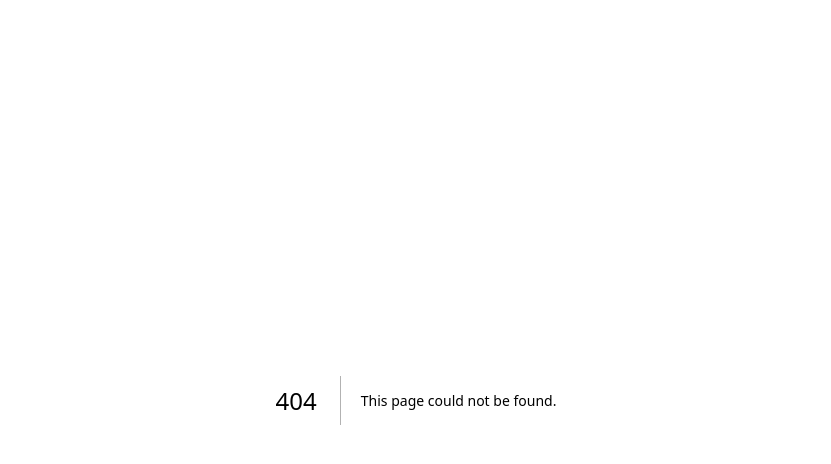
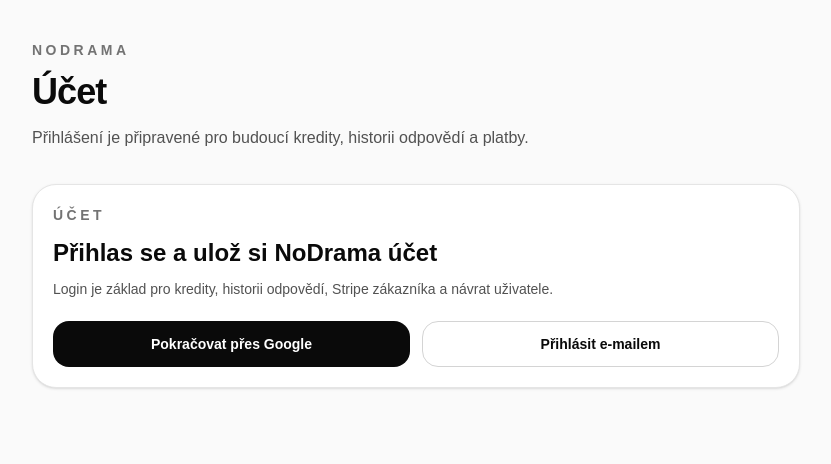
Before and after one commit to nulleimy/NoDrama, a Next.js app: page /account in a window 1280 px wide. Before the commit this address had no page. Shown: the top 464 px of the page, without its empty margins (224-1055 px from the left). Built offline with nearby package versions, Linux system fonts and the light colour scheme; no server answers.

Commit message:
feat(auth): add authentication foundation

```diff
--- /dev/null
+++ b/app/account/page.tsx
@@ -0,0 +1,21 @@
+import { AuthButtons } from "@/components/AuthButtons";
+
+export default function AccountPage() {
+  return (
+    <main className="min-h-screen bg-neutral-50 px-5 py-10 text-neutral-950">
+      <div className="mx-auto max-w-3xl">
+        <p className="text-sm font-bold uppercase tracking-[0.25em] text-neutral-500">
+          NoDrama
+        </p>
+        <h1 className="mt-3 text-4xl font-black tracking-tight">Účet</h1>
+        <p className="mt-3 max-w-2xl text-base leading-7 text-neutral-600">
+          Přihlášení je připravené pro budoucí kredity, historii odpovědí a platby.
+        </p>
+
+        <div className="mt-8">
+          <AuthButtons />
+        </div>
+      </div>
+    </main>
+  );
+}
--- /dev/null
+++ b/app/api/auth/[...nextauth]/route.ts
@@ -0,0 +1,6 @@
+import NextAuth from "next-auth";
+import { authOptions } from "@/lib/auth/authOptions";
+
+const handler = NextAuth(authOptions);
+
+export { handler as GET, handler as POST };
--- a/app/layout.tsx
+++ b/app/layout.tsx
@@ -1,4 +1,5 @@
 import type { Metadata } from "next";
+import { AuthProvider } from "@/components/AuthProvider";
 import { Geist, Geist_Mono } from "next/font/google";
 import "./globals.css";
 
@@ -27,7 +28,7 @@
       lang="en"
       className={`${geistSans.variable} ${geistMono.variable} h-full antialiased`}
     >
-      <body className="min-h-full flex flex-col">{children}</body>
+      <body className="min-h-full flex flex-col"><AuthProvider>{children}</AuthProvider></body>
     </html>
   );
 }
--- /dev/null
+++ b/components/AuthButtons.tsx
@@ -0,0 +1,69 @@
+"use client";
+
+import { signIn, signOut, useSession } from "next-auth/react";
+
+export function AuthButtons() {
+  const { data: session, status } = useSession();
+
+  if (status === "loading") {
+    return (
+      <div className="rounded-2xl border border-neutral-200 bg-white p-5 text-sm font-bold text-neutral-600">
+        Načítám účet...
+      </div>
+    );
+  }
+
+  if (session?.user) {
+    return (
+      <div className="rounded-3xl border border-neutral-200 bg-white p-5 shadow-sm">
+        <p className="text-sm font-bold uppercase tracking-[0.25em] text-neutral-500">
+          Přihlášeno
+        </p>
+        <h2 className="mt-3 text-2xl font-black text-neutral-950">
+          {session.user.name || session.user.email || "Uživatel"}
+        </h2>
+        <p className="mt-2 text-sm leading-6 text-neutral-600">
+          Účet je připravený pro historii, kredity a budoucí Stripe platby.
+        </p>
+        <button
+          type="button"
+          onClick={() => void signOut()}
+          className="mt-5 rounded-2xl bg-neutral-950 px-5 py-3 text-sm font-bold text-white hover:bg-neutral-800"
+        >
+          Odhlásit
+        </button>
+      </div>
+    );
+  }
+
+  return (
+    <div className="rounded-3xl border border-neutral-200 bg-white p-5 shadow-sm">
+      <p className="text-sm font-bold uppercase tracking-[0.25em] text-neutral-500">
+        Účet
+      </p>
+      <h2 className="mt-3 text-2xl font-black text-neutral-950">
+        Přihlas se a ulož si NoDrama účet
+      </h2>
+      <p className="mt-2 text-sm leading-6 text-neutral-600">
+        Login je základ pro kredity, historii odpovědí, Stripe zákazníka a návrat uživatele.
+      </p>
+
+      <div className="mt-5 grid gap-3 sm:grid-cols-2">
+        <button
+          type="button"
+          onClick={() => void signIn("google")}
+          className="rounded-2xl bg-neutral-950 px-5 py-3 text-sm font-bold text-white hover:bg-neutral-800"
+        >
+          Pokračovat přes Google
+        </button>
+        <button
+          type="button"
+          onClick={() => void signIn("email")}
+          className="rounded-2xl border border-neutral-300 px-5 py-3 text-sm font-bold text-neutral-950 hover:bg-neutral-50"
+        >
+          Přihlásit e-mailem
+        </button>
+      </div>
+    </div>
+  );
+}
--- /dev/null
+++ b/components/AuthProvider.tsx
@@ -0,0 +1,7 @@
+"use client";
+
+import { SessionProvider } from "next-auth/react";
+
+export function AuthProvider({ children }: { children: React.ReactNode }) {
+  return <SessionProvider>{children}</SessionProvider>;
+}
--- /dev/null
+++ b/lib/auth/authOptions.ts
@@ -0,0 +1,46 @@
+import type { NextAuthOptions } from "next-auth";
+import EmailProvider from "next-auth/providers/email";
+import GoogleProvider from "next-auth/providers/google";
+
+function getAuthProviders() {
+  const providers = [];
+
+  if (process.env.GOOGLE_CLIENT_ID && process.env.GOOGLE_CLIENT_SECRET) {
+    providers.push(
+      GoogleProvider({
+        clientId: process.env.GOOGLE_CLIENT_ID,
+        clientSecret: process.env.GOOGLE_CLIENT_SECRET,
+      })
+    );
+  }
+
+  if (process.env.EMAIL_SERVER && process.env.EMAIL_FROM) {
+    providers.push(
+      EmailProvider({
+        server: process.env.EMAIL_SERVER,
+        from: process.env.EMAIL_FROM,
+      })
+    );
+  }
+
+  return providers;
+}
+
+export const authOptions: NextAuthOptions = {
+  providers: getAuthProviders(),
+  session: {
+    strategy: "jwt",
+  },
+  pages: {
+    signIn: "/account",
+  },
+  callbacks: {
+    session({ session, token }) {
+      if (session.user && token.sub) {
+        session.user.id = token.sub;
+      }
+
+      return session;
+    },
+  },
+};
--- /dev/null
+++ b/lib/auth/session.ts
@@ -0,0 +1,6 @@
+import { getServerSession } from "next-auth";
+import { authOptions } from "@/lib/auth/authOptions";
+
+export function getCurrentSession() {
+  return getServerSession(authOptions);
+}
--- /dev/null
+++ b/next-auth.d.ts
@@ -0,0 +1,12 @@
+import "next-auth";
+
+declare module "next-auth" {
+  interface Session {
+    user?: {
+      id?: string;
+      name?: string | null;
+      email?: string | null;
+      image?: string | null;
+    };
+  }
+}
--- a/package.json
+++ b/package.json
@@ -10,6 +10,8 @@
   },
   "dependencies": {
     "next": "^16.2.4",
+    "next-auth": "^4.24.14",
+    "nodemailer": "^7.0.13",
     "react": "^19.2.5",
     "react-dom": "^19.2.5"
   },
--- /dev/null
+++ b/scripts/verify-auth-foundation.mjs
@@ -0,0 +1,50 @@
+import { existsSync, readFileSync } from "node:fs";
+
+function fail(message) {
+  console.error(`❌ ${message}`);
+  process.exit(1);
+}
+
+const requiredFiles = [
+  "lib/auth/authOptions.ts",
+  "lib/auth/session.ts",
+  "app/api/auth/[...nextauth]/route.ts",
+  "components/AuthButtons.tsx",
+  "components/AuthProvider.tsx",
+  "app/account/page.tsx",
+  "docs/AUTH_FOUNDATION.md",
+  "next-auth.d.ts",
+];
+
+for (const file of requiredFiles) {
+  if (!existsSync(file)) {
+    fail(`Missing auth foundation file: ${file}`);
+  }
+}
+
+const packageJson = readFileSync("package.json", "utf8");
+const authOptions = readFileSync("lib/auth/authOptions.ts", "utf8");
+const accountPage = readFileSync("app/account/page.tsx", "utf8");
+const layout = readFileSync("app/layout.tsx", "utf8");
+
+if (!packageJson.includes("next-auth")) {
+  fail("next-auth dependency is missing.");
+}
+
+if (!authOptions.includes("GoogleProvider")) {
+  fail("Google provider is not configured.");
+}
+
+if (!authOptions.includes("EmailProvider")) {
+  fail("Email provider is not configured.");
+}
+
+if (!accountPage.includes("AuthButtons")) {
+  fail("Account page does not render auth buttons.");
+}
+
+if (!layout.includes("AuthProvider")) {
+  fail("Root layout does not include AuthProvider.");
+}
+
+console.log("✅ Auth foundation verified");
```
Also changed, not shown: 2 other files (tests, documents, lock files or other folders).
